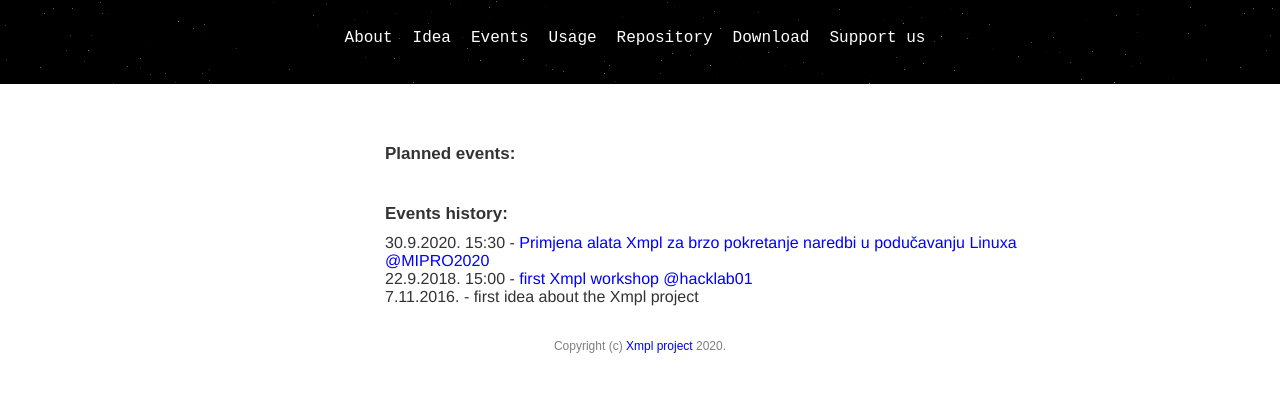
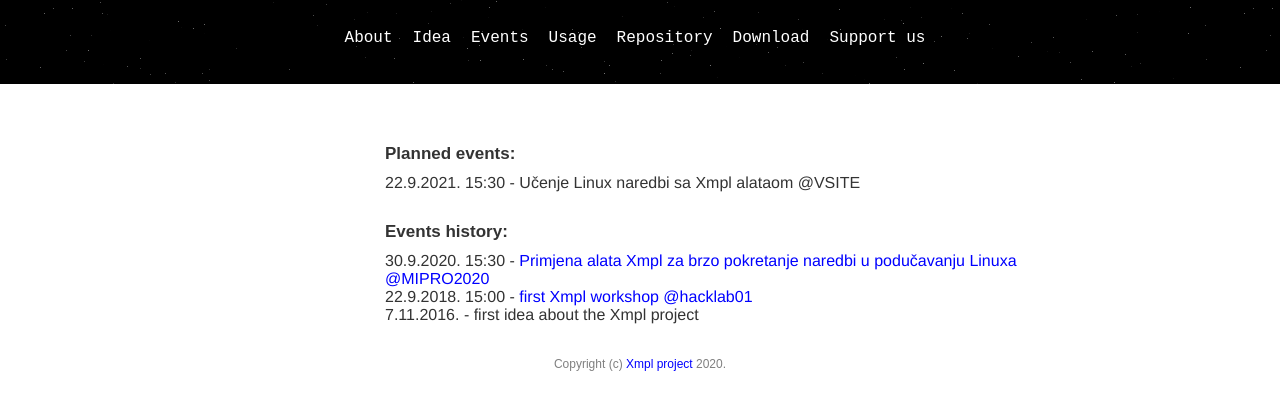
Before and after one commit to xmpl-tool/xmpl-tool.github.io, a plain HTML site: page events.html in a window 1280 px wide. Shown: the part 216-626 px from the top of the page. Drawn offline with nearby package versions, Linux system fonts and the light colour scheme.

Commit message:
Radionica VSITE
Radionica VSITE

```diff
--- a/events.html
+++ b/events.html
@@ -71,6 +71,7 @@ document.write(str);
 <div class="item inner">
 <div class="tekst itemData hpad">
 <div class="sectionTitle">Planned events:</div>
+<script type="text/javascript">showDate('09/22/2021 3:30:00 PM UTC');</script> - Učenje Linux naredbi sa Xmpl alataom @VSITE<br>
 
 </div></div><br>
 <div class="item inner">
```
